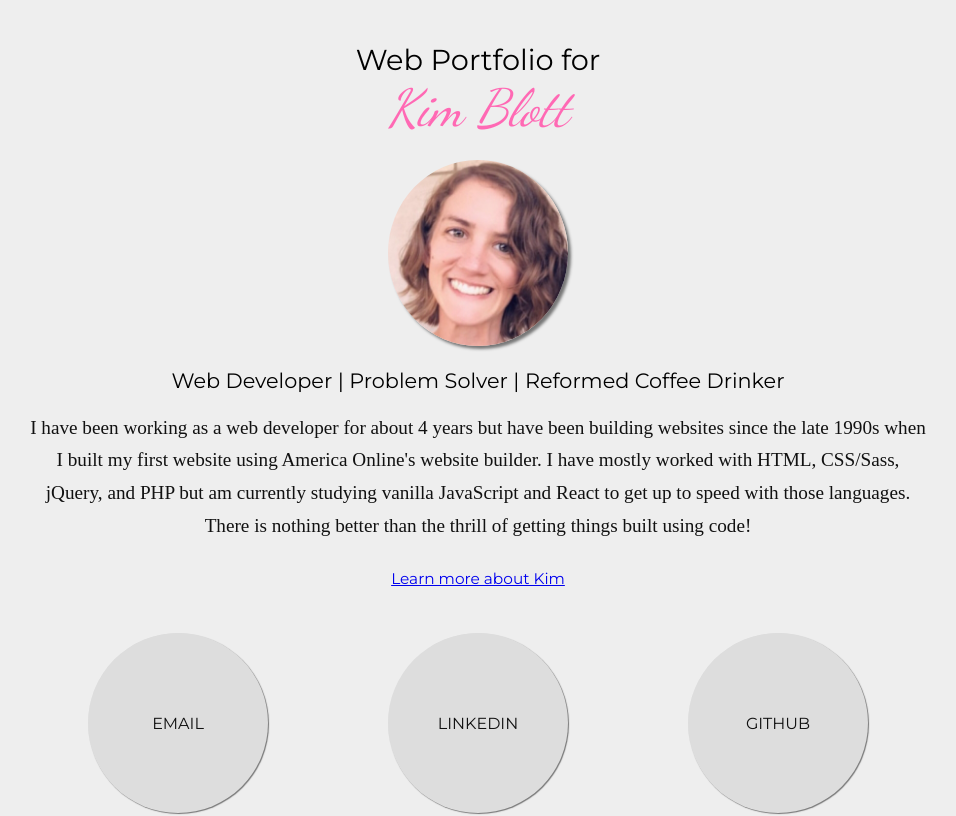
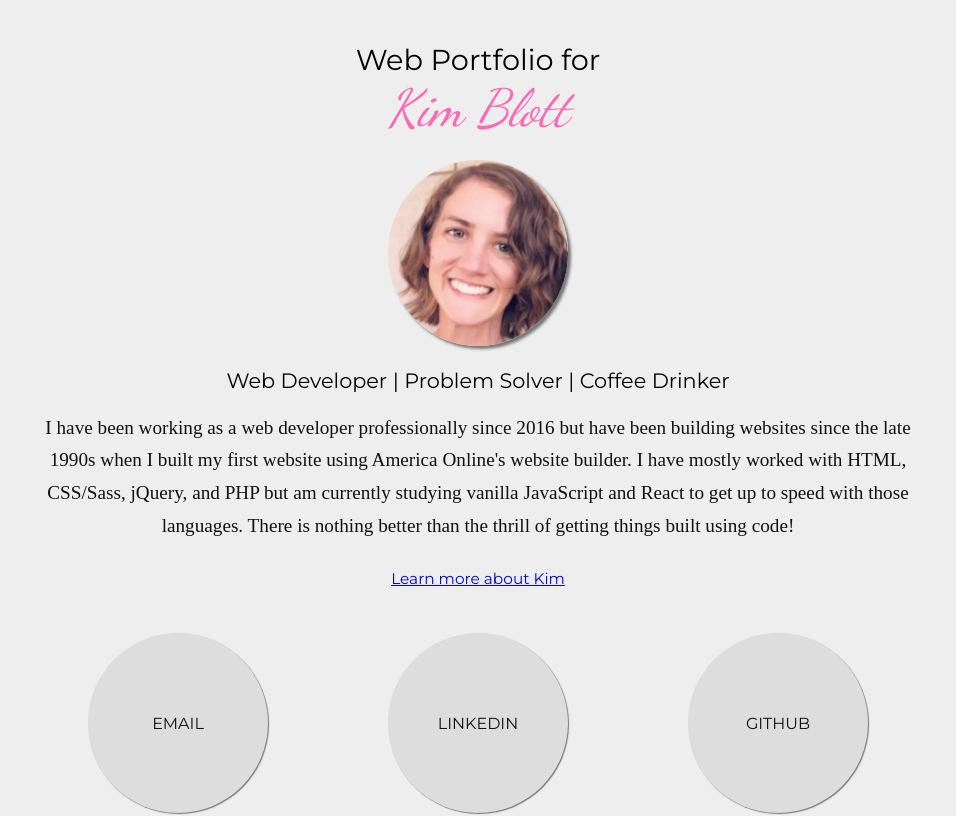
Before and after one commit to lowmoonlight/web-portfolio, a React (Vite) app: page / in a window 1280 px wide. Shown: the top 816 px of the page, without its empty margins (162-1118 px from the left). Built offline with nearby package versions, Linux system fonts and the light colour scheme.

Commit message:
Update personal and professional details

```diff
--- a/src/App.js
+++ b/src/App.js
@@ -19,7 +19,7 @@ const App = () => {
         className="kim-image"
         alt="Kim Blott smiling into camera"
       />
-      <h2>Web Developer | Problem Solver | Reformed Coffee Drinker</h2>
+      <h2>Web Developer | Problem Solver | Coffee Drinker</h2>
       <Router>
         <Intro path="/" />
         <Details path="/details" />
--- a/src/Intro.js
+++ b/src/Intro.js
@@ -5,7 +5,7 @@ const Intro = () => {
   return (
     <div className="introduction">
       <p>
-        I have been working as a web developer for about 4 years but have been
+        I have been working as a web developer professionally since 2016 but have been
         building websites since the late 1990s when I built my first website
         using America Online&apos;s website builder. I have mostly worked with
         HTML, CSS/Sass, jQuery, and PHP but am currently studying vanilla
```
